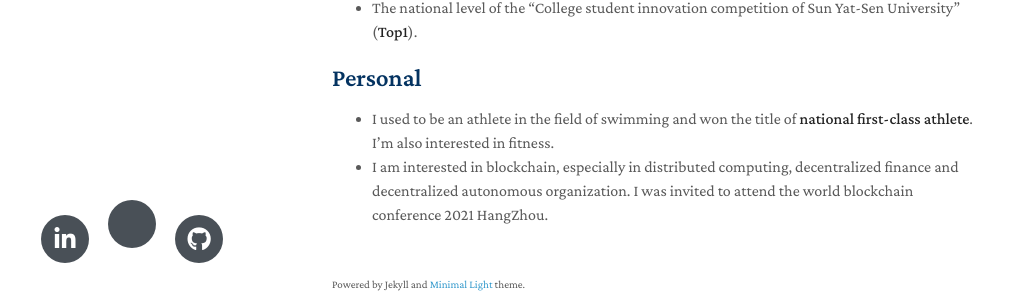
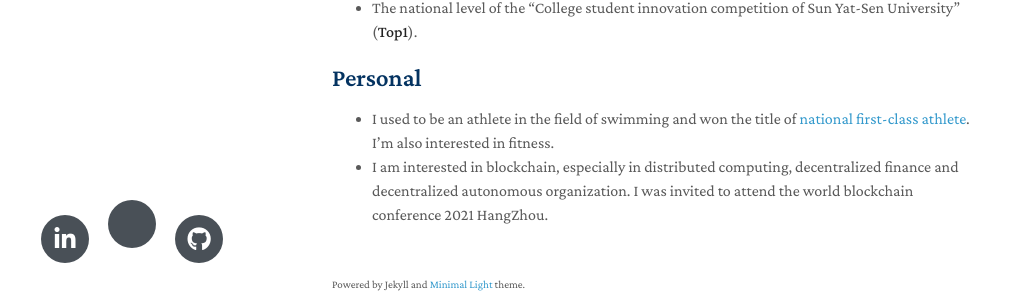
Before and after one commit to yangziao56/homepage, a Jekyll site: the page built from index.md, in a window 1280 px wide and 900 px high, scrolled down 564 px. Shown: the part 535-838 px from the top of the window, without its empty margins (138-1149 px from the left). Built offline with Jekyll 4.4.1, drawn with Linux system fonts in a browser that asks for light colours; nearby versions of some CDN libraries; a style sheet for code colours, icons or effects is not loaded; our own code applies the rules of GitHub Pages for plain Markdown files.

```diff
--- a/index.md
+++ b/index.md
@@ -49,5 +49,5 @@ You can learn more details about me and my research through my [CV](https://gith
 
 
 ## Personal
-- I used to be an athlete in the field of swimming and won the title of [**national first-class athlete**](https://ydydj.univsport.com/index.php?m=index&c=look&a=seach_look&number=&user_name=%E6%9D%A8%E5%AD%90%E6%95%96&dengji=&item=&dict_value=&number2=&number3=). I'm also interested in fitness.
+- I used to be an athlete in the field of swimming and won the title of [national first-class athlete](https://ydydj.univsport.com/index.php?m=index&c=look&a=seach_look&number=&user_name=%E6%9D%A8%E5%AD%90%E6%95%96&dengji=&item=&dict_value=&number2=&number3=). I'm also interested in fitness.
 - I am interested in blockchain, especially in distributed computing, decentralized finance and decentralized autonomous organization. I was invited to attend the world blockchain conference 2021 HangZhou.
```
